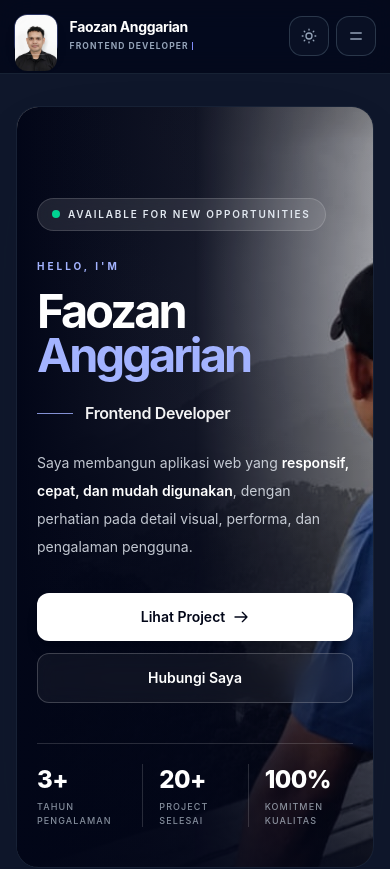
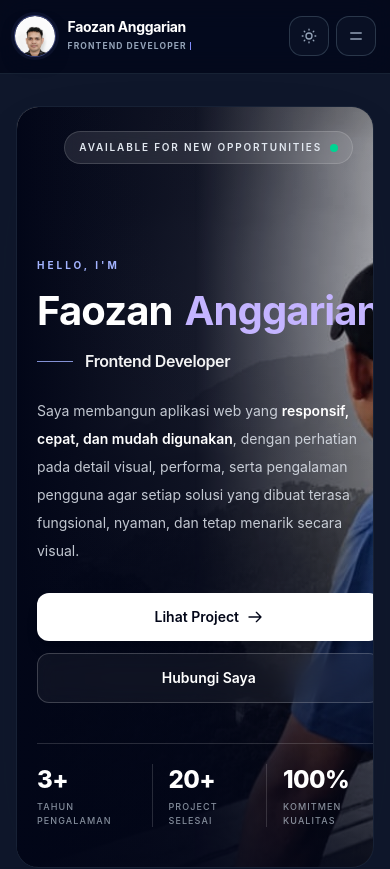
Before and after one commit to FaozanAngga/faozan-portofolio-tailwind, a website: page index.html in a window 390 px wide. Shown: the top 869 px of the page. Drawn offline with Linux system fonts and the light colour scheme.

Commit message:
Fix : typografi and border radius profile

```diff
--- a/index.html
+++ b/index.html
@@ -150,7 +150,7 @@
                 <div
                     class="sidebar-brand group/brand flex min-w-[250px] items-center gap-3 border-b border-slate-200/80 px-1 pb-5 dark:border-slate-800/80">
                     <button type="button"
-                        class="brand-mark profile-trigger relative h-11 w-11 shrink-0 overflow-hidden rounded-[14px] border border-indigo-500/25 bg-slate-950 shadow-[0_10px_28px_-12px_rgba(99,102,241,.75)] ring-1 ring-white/10 transition duration-300 hover:scale-[1.03] focus:outline-none focus-visible:ring-2 focus-visible:ring-indigo-400/70 dark:bg-slate-900 dark:ring-slate-900/10"
+                        class="brand-mark profile-trigger relative h-11 w-11 shrink-0 overflow-hidden rounded-full border border-indigo-500/25 bg-slate-950 shadow-[0_10px_28px_-12px_rgba(99,102,241,.75)] ring-1 ring-white/10 transition duration-300 hover:scale-[1.03] focus:outline-none focus-visible:ring-2 focus-visible:ring-indigo-400/70 dark:bg-slate-900 dark:ring-slate-900/10"
                         aria-label="Lihat foto profil">
                         <img src="./src/img/profile.jpeg" alt="Foto profil Faozan Anggarian"
                             class="h-full w-full object-cover object-top" />
@@ -322,44 +322,46 @@
                 <div aria-hidden="true" class="absolute inset-y-0 right-0 -z-10 w-1/2 bg-slate-950/5"></div>
 
                 <div
-                    class="relative flex min-h-[calc(100svh-2rem)] items-end px-5 py-10 sm:px-8 sm:py-12 md:px-12 lg:px-16 lg:py-16 xl:px-20">
-                    <div class="max-w-2xl text-white">
+                    class="relative flex min-h-[calc(100svh-2rem)] items-center px-5 py-10 sm:px-8 sm:py-12 md:px-12 md:py-12 lg:px-16 lg:py-14 xl:px-20">
                     <div
-                            class="mb-7 inline-flex items-center gap-2 rounded-full border border-white/15 bg-white/10 px-3.5 py-2 text-[10px] font-semibold uppercase tracking-[0.18em] text-slate-200 backdrop-blur-md">
+                        class="absolute right-5 top-6 z-10 inline-flex items-center gap-2 rounded-full border border-white/15 bg-white/10 px-3.5 py-2 text-[10px] font-semibold uppercase tracking-[0.18em] text-slate-200 backdrop-blur-md sm:right-8 sm:top-8 md:right-12 md:top-10 lg:right-16 lg:top-12 xl:right-20">
+                        Available for new opportunities
                         <span class="relative flex h-2 w-2 shrink-0">
                             <span
                                 class="absolute inline-flex h-full w-full animate-ping rounded-full bg-emerald-400 opacity-70"></span>
                             <span class="relative inline-flex h-2 w-2 rounded-full bg-emerald-400"></span>
                         </span>
-                            Available for new opportunities
                     </div>
 
-                        <p class="mb-4 text-[10px] font-bold uppercase tracking-[0.3em] text-indigo-300 sm:text-[11px]">
+                    <div class="max-w-2xl pt-8 text-white md:pt-0">
+                        <p
+                            class="mb-5 md:mb-6 text-[10px] font-bold uppercase tracking-[0.3em] text-indigo-300 sm:text-[11px">
                             Hello, I'm
                         </p>
 
-                        <h1
-                            class="about-hero-title max-w-none whitespace-nowrap text-[clamp(3.1rem,4.5vw,4.2rem)] font-bold leading-[0.95] tracking-[-0.055em] text-white">
-                            <span class="inline-block">Faozan </span>
-                            <span class="text-indigo-300">Anggarian</span>
-                            <!-- <span
-                                class="ml-[0.16em] inline-block bg-gradient-to-r from-indigo-300 via-violet-300 to-purple-300 bg-clip-text font-extrabold text-transparent">Anggarian</span> -->
+                        <h1 class="flex flex-row items-baseline gap-0 leading-[0.9] tracking-[-0.055em]">
+                            <span class="text-[clamp(2.5rem,5vw,4.4rem)] font-bold text-white">
+                                Faozan
+                            </span>
+                            <span
+                                class="ml-3 text-[clamp(2.5rem,5vw,4.4rem)] font-bold text-violet-400 dark:text-violet-300">
+                                Anggarian
+                            </span>
                         </h1>
 
-                        <div class="mt-6 flex items-center gap-3">
+                        <div class="mt-5 md:mt-6 flex items-center gap-3">
                             <span class="h-px w-9 bg-indigo-300/80"></span>
                             <p class="text-base font-semibold tracking-tight text-white/95 sm:text-lg">
                                 <span id="typing-role-hero"></span><span class="typing-caret" aria-hidden="true"></span>
                             </p>
                         </div>
 
-                        <p class="mt-6 max-w-xl text-sm leading-7 text-slate-200/85 sm:text-base sm:leading-8">
+                        <p class="mt-6 md:mt-7 max-w-xl text-sm leading-7 text-slate-200/85 sm:text-base sm:leading-8">
                             Saya membangun aplikasi web yang <span class="font-semibold text-white">responsif, cepat,
-                                dan mudah digunakan</span>, dengan perhatian pada detail visual, performa, dan
-                            pengalaman pengguna.
+                                dan mudah digunakan</span>, dengan perhatian pada detail visual, performa, serta pengalaman pengguna agar setiap solusi yang dibuat terasa fungsional, nyaman, dan tetap menarik secara visual.
                         </p>
 
-                        <div class="mt-8 flex flex-col gap-3 sm:flex-row">
+                        <div class="mt-7 md:mt-8 flex flex-col gap-3 sm:flex-row">
                             <a href="#project"
                                 class="js-magnetic inline-flex items-center justify-center gap-2 rounded-xl bg-white px-5 py-3.5 text-sm font-semibold text-slate-950 shadow-lg shadow-black/10 transition duration-300 hover:-translate-y-0.5 hover:bg-slate-100">
                                 Lihat Project
@@ -375,7 +377,7 @@
                             </a>
                         </div>
 
-                        <div class="mt-10 grid max-w-2xl grid-cols-3 border-t border-white/15 pt-5">
+                        <div class="mt-10 md:mt-32 grid max-w-2xl grid-cols-3 border-t border-white/15 pt-5">
                             <div class="pr-3">
                                 <span
                                     class="stat-number block text-2xl font-extrabold tracking-tight text-white sm:text-3xl"
@@ -952,9 +954,7 @@
                 <div class="mt-6 flex items-center justify-between gap-4">
                     <div id="projects-dots" class="flex items-center gap-2" aria-label="Project carousel pagination">
                     </div>
-                    <div class="text-xs text-slate-500 dark:text-slate-400"><span id="projects-counter">01</span> /
-                        <span id="projects-total">06</span>
-                    </div>
+                    <div class="text-xs text-slate-500 dark:text-slate-400"><span id="projects-counter">01</span>
                 </div>
             </section>
 
--- a/src/css/input.css
+++ b/src/css/input.css
@@ -259,7 +259,8 @@
   width: 38px;
   height: 38px;
   flex: 0 0 38px;
-  border-radius: 12px;
+  border-radius: 9999px;
+  overflow: hidden;
   color: white;
   background: linear-gradient(145deg, rgb(30 41 59), rgb(15 23 42));
   border: 1px solid rgba(129, 140, 248, .28);
@@ -273,8 +274,8 @@
 .mobile-brand-mark::after {
   content: '';
   position: absolute;
-  inset: 3px;
-  border-radius: 9px;
+  inset: 2px;
+  border-radius: 9999px;
   border: 1px solid rgba(255, 255, 255, .08);
   pointer-events: none;
 }
@@ -925,7 +926,7 @@
     width: 44px;
     height: 44px;
     flex-basis: 44px;
-    border-radius: 14px;
+    border-radius: 9999px;
     background: rgba(255, 255, 255, .9);
     border-color: rgba(148, 163, 184, .38);
     box-shadow: 0 8px 24px -18px rgba(15, 23, 42, .65);
@@ -936,14 +937,28 @@
     border-color: rgba(129, 140, 248, .28);
   }
 
+  .mobile-brand-mark {
+    width: 40px;
+    height: 40px;
+    flex-basis: 40px;
+    border-radius: 9999px !important;
+    overflow: hidden;
+    padding: 0;
+  }
+
   .mobile-brand-mark::after {
     inset: 2px;
-    border-radius: 12px;
-    border-color: rgba(255, 255, 255, .18);
+    border-radius: 9999px !important;
+    border-color: rgba(255, 255, 255, .2);
   }
 
   .mobile-brand-mark img {
-    border-radius: 12px;
+    display: block;
+    width: 100%;
+    height: 100%;
+    border-radius: 9999px !important;
+    object-fit: cover;
+    object-position: 50% 18%;
   }
 
   .mobile-brand-name {
@@ -1041,3 +1056,61 @@
 .dark .desktop-sidebar {
   background-color: rgba(2, 6, 23, .72) !important;
 }
+
+/* ============================================================
+   PROFILE AVATAR — CONSISTENT CIRCLE (DESKTOP + MOBILE)
+   ============================================================ */
+.brand-mark,
+.mobile-brand-mark {
+  border-radius: 9999px !important;
+  overflow: hidden !important;
+  aspect-ratio: 1 / 1;
+  border-width: 1px;
+  border-style: solid;
+  border-color: rgba(129, 140, 248, .42);
+  box-shadow: 0 8px 24px -14px rgba(99, 102, 241, .55),
+    0 0 0 3px rgba(255, 255, 255, .08);
+}
+
+.brand-mark img,
+.mobile-brand-mark img {
+  width: 100% !important;
+  height: 100% !important;
+  border-radius: 9999px !important;
+  object-fit: cover;
+  object-position: top center;
+}
+
+.brand-mark::after,
+.mobile-brand-mark::after {
+  content: '';
+  position: absolute;
+  inset: 2px;
+  border-radius: 9999px !important;
+  border: 1px solid rgba(255, 255, 255, .20);
+  pointer-events: none;
+}
+
+@media (min-width: 768px) {
+  .brand-mark {
+    width: 44px;
+    height: 44px;
+    border-radius: 9999px !important;
+  }
+}
+
+@media (max-width: 767px) {
+  .mobile-brand-mark {
+    width: 42px !important;
+    height: 42px !important;
+    flex-basis: 42px !important;
+    border-radius: 9999px !important;
+  }
+}
+
+.dark .brand-mark,
+.dark .mobile-brand-mark {
+  border-color: rgba(129, 140, 248, .38);
+  box-shadow: 0 8px 26px -14px rgba(0, 0, 0, .85),
+    0 0 0 3px rgba(129, 140, 248, .07);
+}
```
Also changed, not shown: dist/css/output.css. Lines whose indentation alone changed are shown as unchanged.
